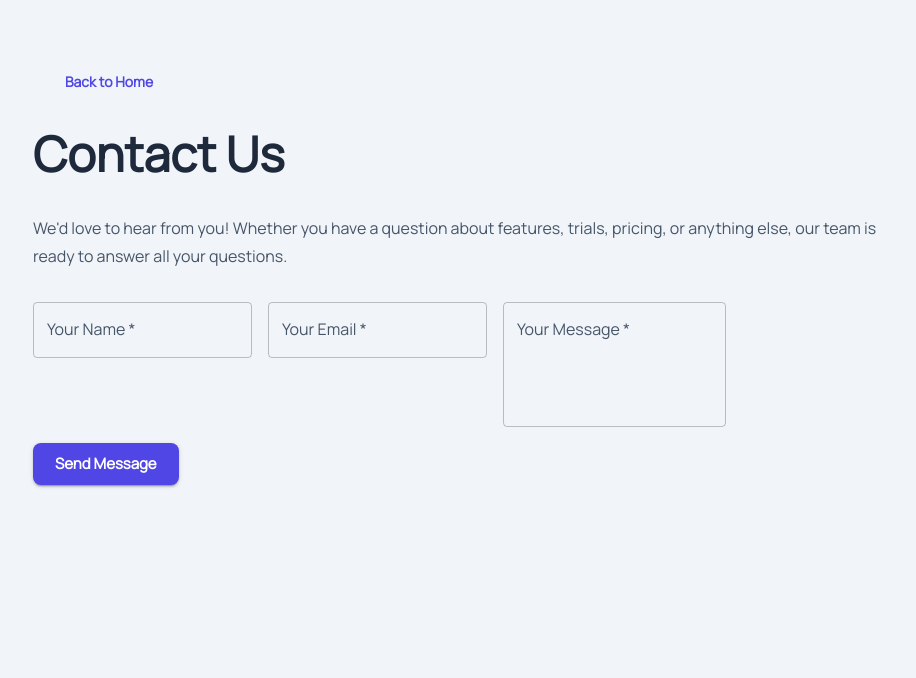
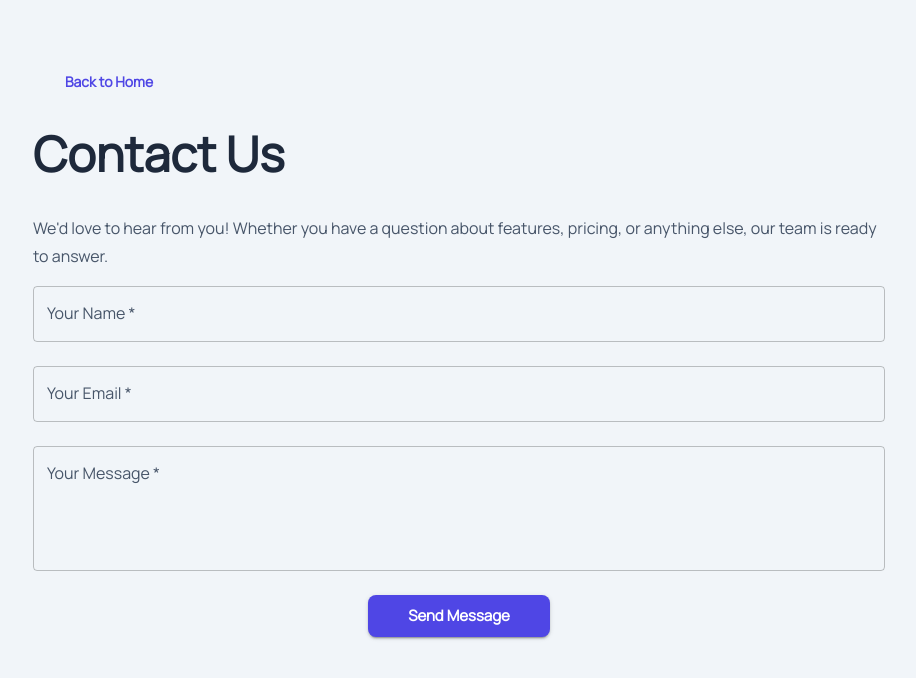
Before and after one commit to Sahil-1827/task-management-system-frontend, a React (Vite) app: page /contact in a window 1280 px wide. Shown: the top 678 px of the page, without its empty margins (181-1097 px from the left). Built offline with nearby package versions, Linux system fonts and the light colour scheme; no server answers; some icons are missing.

Commit message:
contact us ui fixes

```diff
--- a/src/pages/Contact.jsx
+++ b/src/pages/Contact.jsx
@@ -1,31 +1,54 @@
 import InfoPageLayout from '../components/InfoPageLayout';
-import { Typography, TextField, Button, Grid, Box } from '@mui/material';
+import {
+  Typography,
+  TextField,
+  Button,
+  Grid,
+  Box,
+  Paper,
+  Stack
+} from '@mui/material';
 
 export default function ContactPage() {
   return (
     <InfoPageLayout title="Contact Us">
-      <Typography paragraph>
-        We'd love to hear from you! Whether you have a question about features, trials, pricing, or anything else, our team is ready to answer all your questions.
+      <Typography paragraph color="text.secondary">
+        We'd love to hear from you! Whether you have a question about features,
+        pricing, or anything else, our team is ready to answer.
       </Typography>
 
-      <Box component="form" noValidate autoComplete="off" sx={{ mt: 4 }}>
-        <Grid container spacing={2}>
-            <Grid item sx={{ minWidth: "150px" }}>
-                <TextField required fullWidth id="name" label="Your Name" />
-            </Grid>
-            <Grid item sx={{ minWidth: "150px" }}>
-                <TextField required fullWidth id="email" label="Your Email" type="email" />
-            </Grid>
-            <Grid item sx={{ minWidth: "150px" }}>
-                <TextField required fullWidth multiline rows={4} id="message" label="Your Message" />
-            </Grid>
-            <Grid item sx={{ minWidth: "150px" }}>
-                <Button variant="contained" color="primary" size="large">
-                    Send Message
-                </Button>
-            </Grid>
-        </Grid>
-      </Box>
+        <Box component="form" noValidate autoComplete="off">
+          <Stack spacing={3}>
+            <TextField
+              label="Your Name"
+              fullWidth
+              required
+            />
+
+            <TextField
+              label="Your Email"
+              type="email"
+              fullWidth
+              required
+            />
+
+            <TextField
+              label="Your Message"
+              multiline
+              rows={4}
+              fullWidth
+              required
+            />
+
+            <Button
+              variant="contained"
+              size="large"
+              sx={{ alignSelf: 'center', px: 5 }}
+            >
+              Send Message
+            </Button>
+          </Stack>
+        </Box>
     </InfoPageLayout>
   );
 }
```
